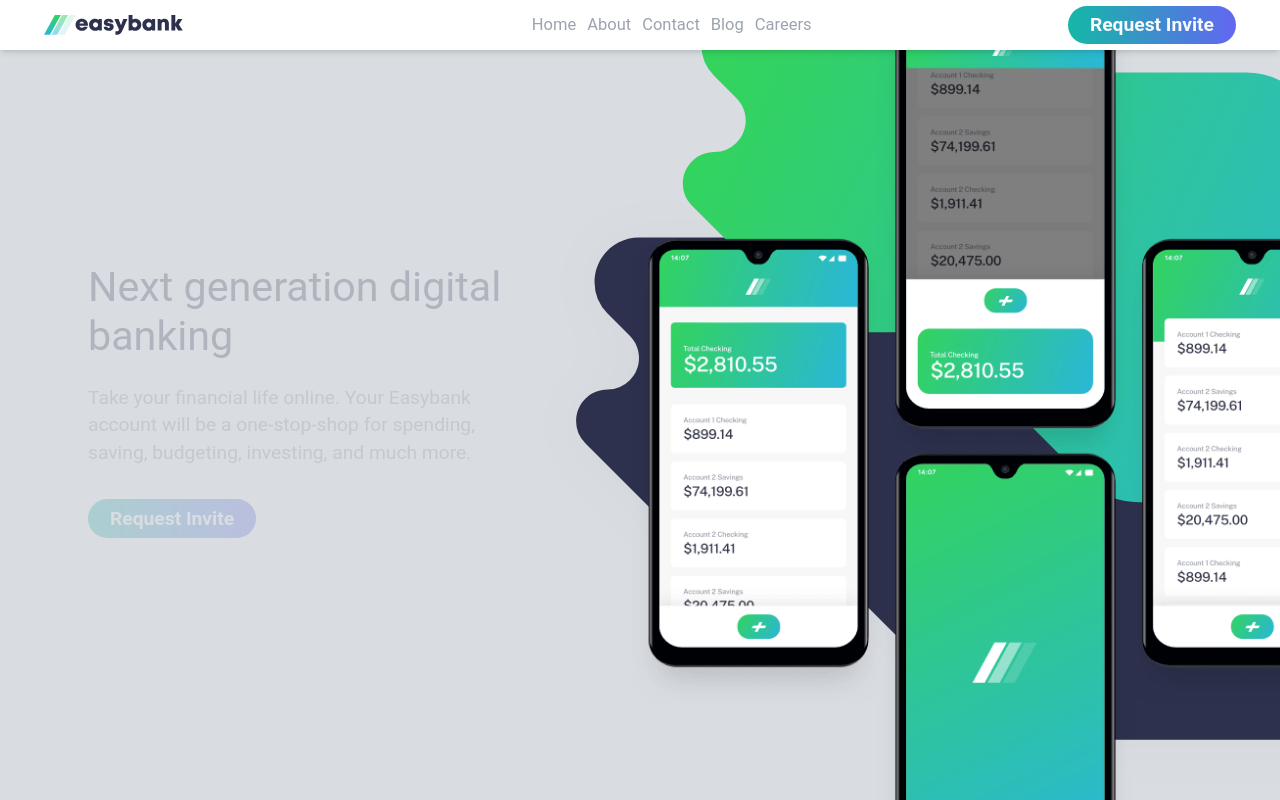
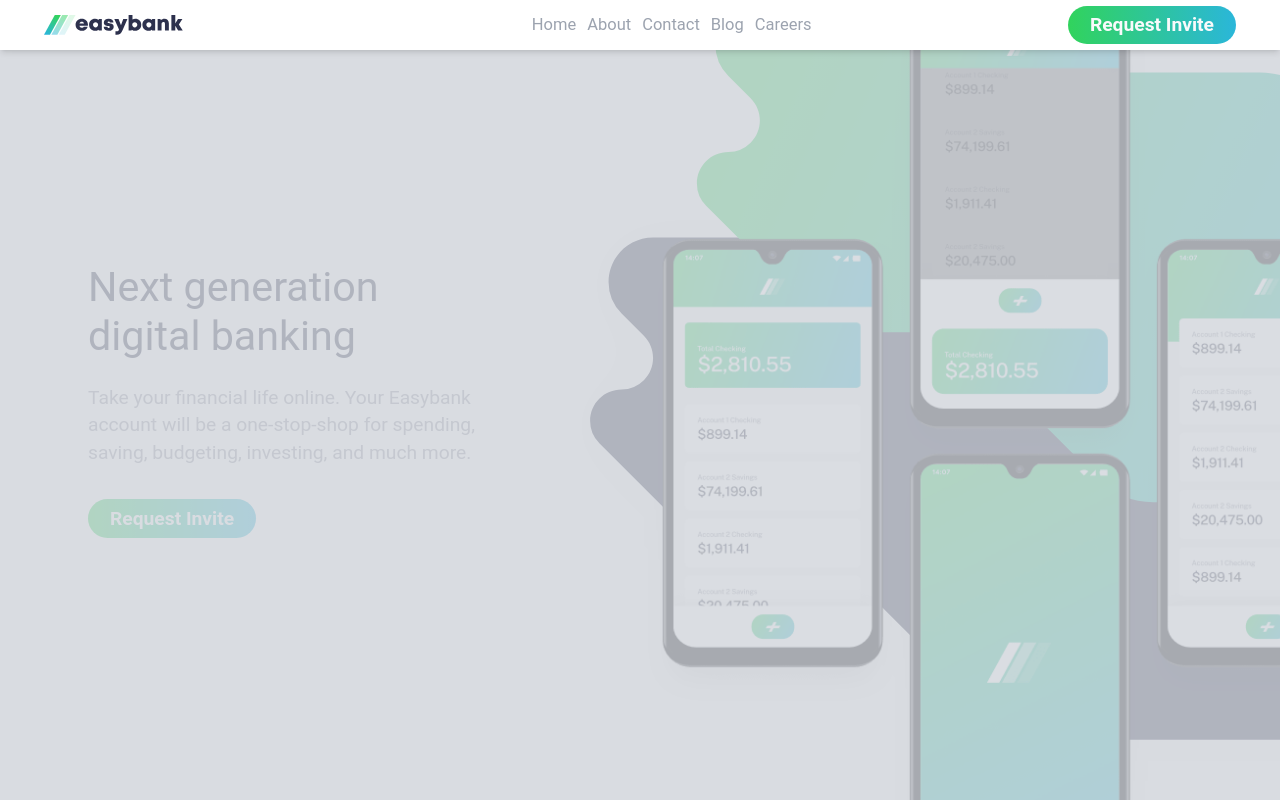
Before and after one commit to oliwerwojtas/easybank-landing-page, a React (Vite) app: page / in a window 1280 px wide. Both pictures are taken after a click on the item "Home". Shown: the top 800 px of the page. Built offline with nearby package versions, Linux system fonts and the light colour scheme.

Commit message:
style: :art: final styles upgrade

```diff
--- a/src/components/Articles.jsx
+++ b/src/components/Articles.jsx
@@ -2,7 +2,6 @@
 
 export const Articles = () => {
   return (
-    <div>
     <section className="section">
       <div className="">
         <h2 className="text-2xl text-darkBlue mb-6 text-center md:text-left">Latest Articles</h2>
@@ -20,6 +19,5 @@
         ))}
       </div>
     </section>
-    </div>
   );
 };
--- a/src/components/Footer.jsx
+++ b/src/components/Footer.jsx
@@ -17,7 +17,7 @@
           </div>
         </div>
         <div className="text-lg lg:flex lg:gap-16 lg:text-left lg:mr-12 xl:mr-48">
-          <ul className="">
+          <ul>
             <li className="li">
               <a className="block" href="#">
                 About Us
--- a/src/components/Main.jsx
+++ b/src/components/Main.jsx
@@ -8,8 +8,8 @@
         <img src={mockups} alt="" />
       </figure>
 
-      <div className="flex flex-col px-8  md:w-3/4 md:pl-16 pr-0">
-        <h1 className="text-[#2D314D] text-base md:text-3xl mb-4">
+      <div className="flex flex-col px-8  md:w-3/4 md:pl-16">
+        <h1 className="text-[#2D314D] text-3xl text-center mb-4 md:text-left">
           Next generation digital banking
         </h1>
         <p className="text-grayishBlue text-xs font-normal mb-6 text-justify md:text-sm md:text-left">
--- a/src/components/Navbar.jsx
+++ b/src/components/Navbar.jsx
@@ -22,7 +22,7 @@
 
   return (
     <>
-      <div className="fixed z-10 top-0 w-full bg-white shadow-md">
+      <div className="fixed z-30 top-0 w-full bg-white shadow-md ">
         <header className="flex items-center justify-between w-full py-1">
           <img src={logo} alt="logo" />
           {windowWidth > 1024 ? (
@@ -40,7 +40,7 @@
                   </li>
                 ))}
               </ul>
-              <Button className="ml-auto" />
+              <Button className="ml-auto " />
             </div>
           ) : (
             <button
@@ -54,7 +54,7 @@
           <ul
             className={`${
               open && windowWidth < 1024
-                ? "fixed top-14 left-0.5 block w-11/12 mx-2 mt-2 pb-1 text-center rounded-md bg-white"
+                ? "fixed z-20 top-14 left-1 block w-11/12 mx-2 mt-2 pb-1 text-center rounded-md bg-white md:left-4 "
                 : "hidden"
             }`}
           >
@@ -71,7 +71,7 @@
       {open && (
         <div
           onClick={() => setOpen(false)}
-          className="fixed z-8 top-0 left-0 w-full h-screen bg-gray-300/80"
+          className="fixed z-10 top-0 left-0 w-full h-screen bg-gray-300/80"
         />
       )}
     </>
--- a/src/components/reusable/Button.jsx
+++ b/src/components/reusable/Button.jsx
@@ -1,7 +1,7 @@
 export const Button = ({ className }) => {
   return (
     <button
-      className={`text-xs font-semibold px-5 py-2 cursor-pointer transition duration-300 ease-in-out rounded-full bg-gradient-to-r from-teal-500 to-indigo-500 text-gray-50 hover:brightness-110 sm:text-sm sm:px-4 sm:py-1 ${className}`}
+      className={`text-xs font-semibold px-5 py-2 cursor-pointer transition duration-300 ease-in-out rounded-full bg-gradient-to-r from-limeGreen to-brightCyan text-gray-50 hover:brightness-110 sm:text-sm sm:px-4 sm:py-1 ${className}`}
     >
       Request Invite
     </button>
--- a/tailwind.config.cjs
+++ b/tailwind.config.cjs
@@ -8,6 +8,7 @@
         darkBlue: "hsl(233, 26%, 24%)",
         grayishBlue: "hsl(233, 8%, 62%)",
         limeGreen: "hsl(136, 65%, 51%)",
+        brightCyan: "hsl(192, 70%, 51%)",
       },
     },
   },
```
Lines whose indentation alone changed are shown as unchanged.
